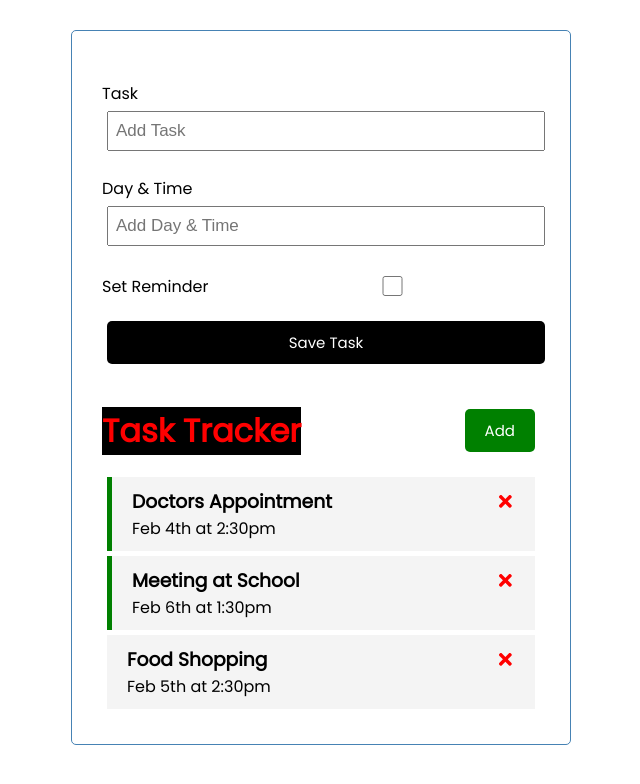
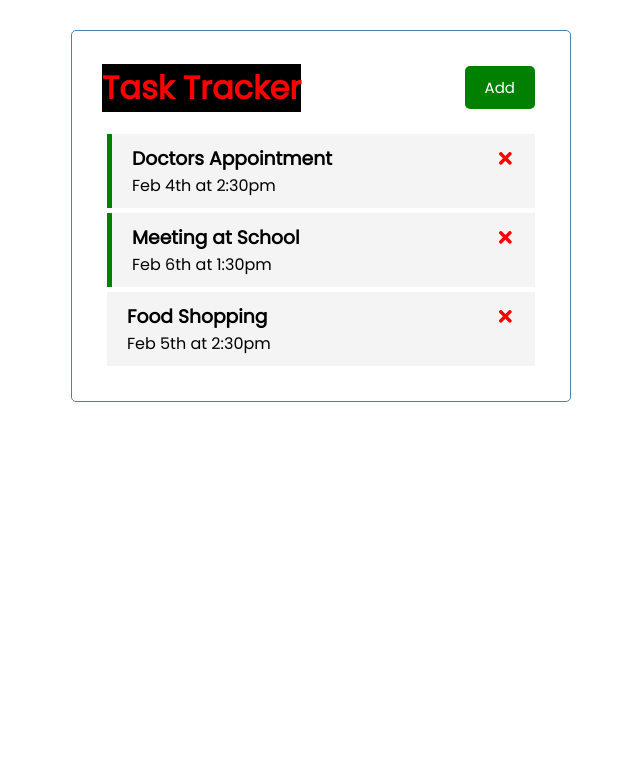
Before and after one commit to tiukenywil11/reactJsCrashCourse, a React (Create React App) app in the folder react-task-tracker/: page / in a window 1280 px wide. Shown: the top 784 px of the page, without its empty margins (319-959 px from the left). Built offline with nearby package versions, Linux system fonts and the light colour scheme.

Commit message:
Appended the following files toggle add task form visibility: App.js

```diff
--- a/react-task-tracker/src/App.js
+++ b/react-task-tracker/src/App.js
@@ -83,13 +83,19 @@ function App() {
     setTasks([...tasks, newTask])
   }
 
+  // Create a state for Add button, to toggle form visibility
+  const [showAddTask, setShowAddTask] = useState(false);
+
   // Using ternary operator on Tasks elements, if task is empty, show nothing
+  // Using && on AddTask component is a shorter ternary which shows visibility of form based on value of 'showAddTask' state.
   return (
     <div className="container">
 
-      <AddTask
-        onAdd={addTask}
-      />
+      {showAddTask &&
+        <AddTask
+          onAdd={addTask}
+        />
+      }
 
       <Header title='Task Tracker'/>
 
```
